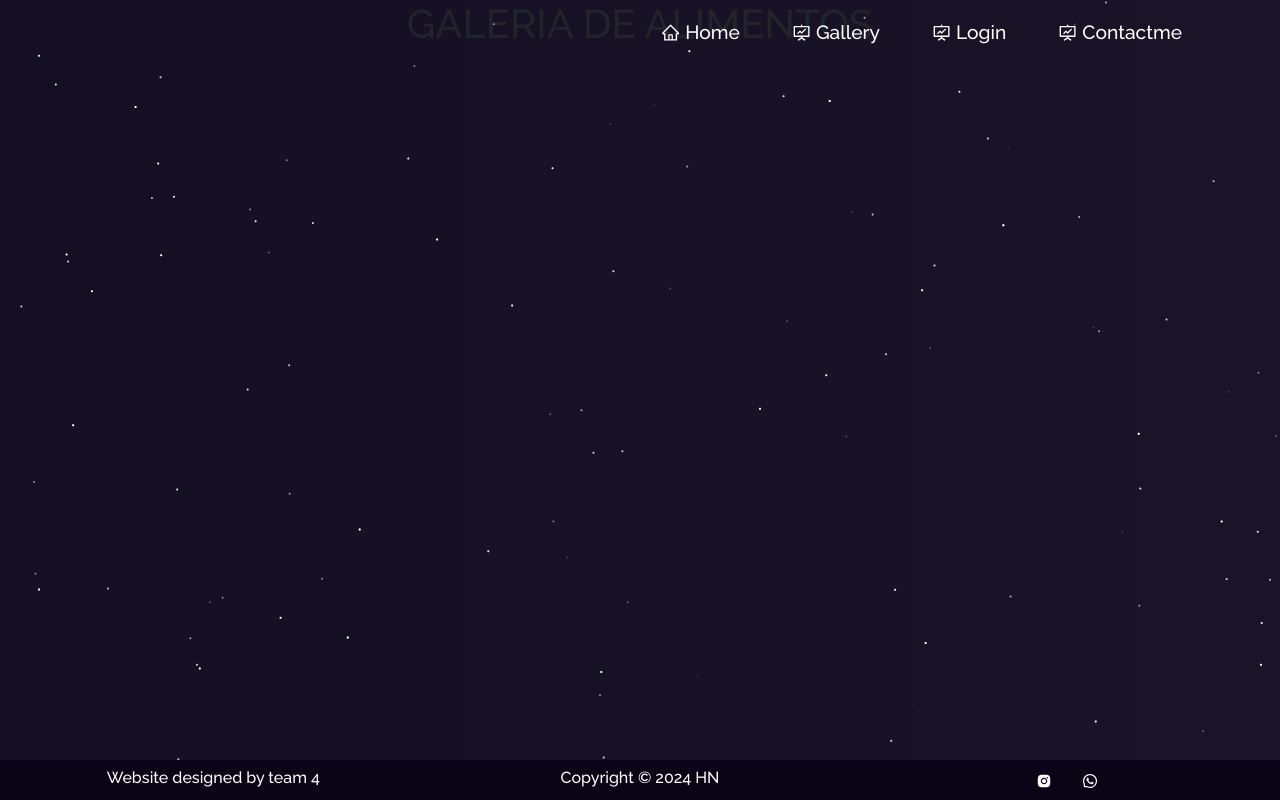
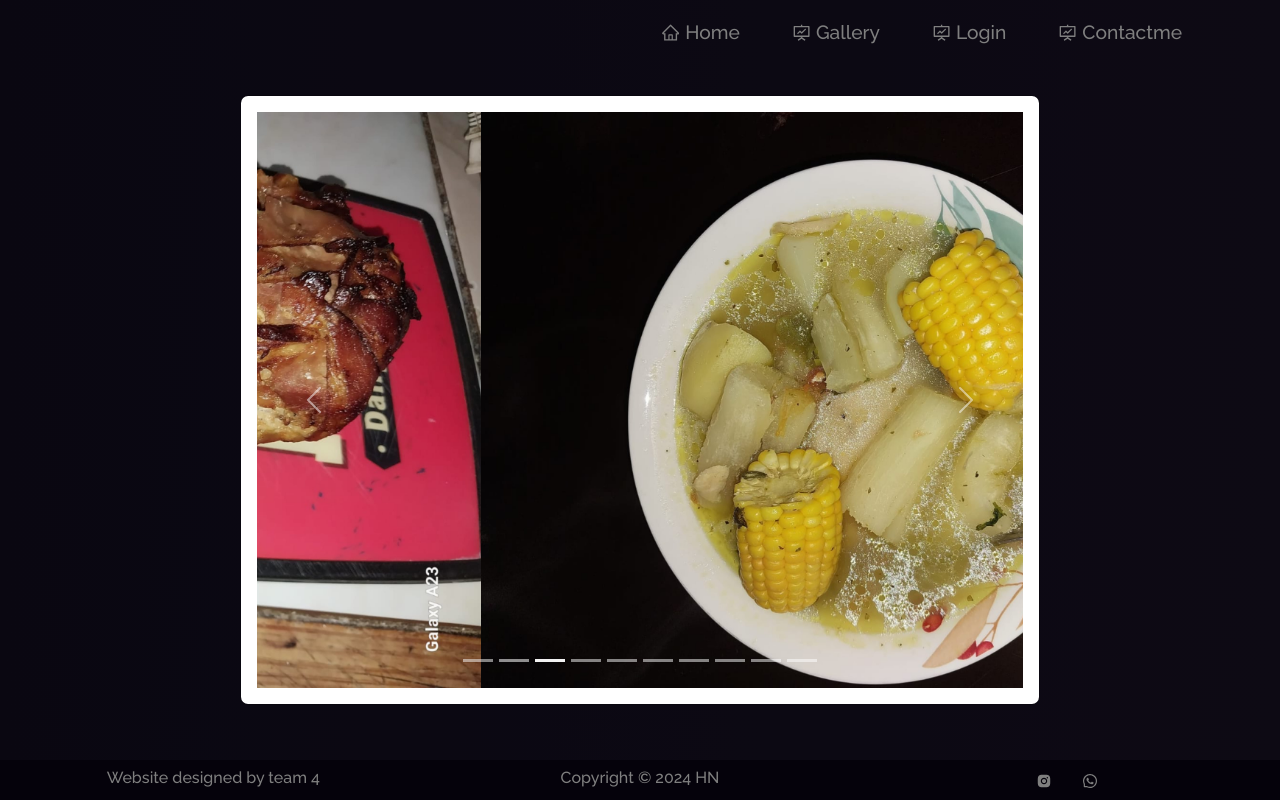
Before and after one commit to lenguajeIII/mi-proyecto-react, a React (Create React App) app: page /food in a window 1280 px wide. Built offline with nearby package versions, Linux system fonts and the light colour scheme.

Commit message:
carrusel de comidas arreglado

```diff
--- a/src/App.js
+++ b/src/App.js
@@ -25,9 +25,9 @@ import "./STYLES/Product.css";
 import "./STYLES/App.css";
 import "bootstrap/dist/css/bootstrap.min.css";
 import Login from "./PAGES/Login";
-import Food from "./PAGES/Food";
-import Portrait from "./PAGES/Portrait";
-import Product from "./PAGES/Product";
+import Food from "./PAGES/food";
+import Portrait from "./PAGES/portrait";
+import Product from "./PAGES/product";
 
 function App() {
   const [load, upadateLoad] = useState(true);
--- a/src/PAGES/food.js
+++ b/src/PAGES/food.js
@@ -1,16 +1,75 @@
-import React from "react";
-import { Container } from "react-bootstrap";
-import Particle from "../components/Particle";
+import React, { useState, useEffect } from 'react';
+import { Modal, Carousel } from 'react-bootstrap';
+import Lightbox from 'react-image-lightbox';
+import 'react-image-lightbox/style.css';
 
+// Importa tus imágenes aquí
+import alimen_1 from '../MEDIA/images/1.jpg';
+import alimen_2 from '../MEDIA/images/2.jpg';
+import alimen_3 from '../MEDIA/images/3.jpg';
+import alimen_4 from '../MEDIA/images/4.jpg';
+import alimen_5 from '../MEDIA/images/5.jpg';
+import alimen_6 from '../MEDIA/images/6.jpg';
+import alimen_7 from '../MEDIA/images/7.jpg';
+import alimen_8 from '../MEDIA/images/8.jpg';
+import alimen_9 from '../MEDIA/images/9.jpg';
+import alimen_10 from '../MEDIA/images/10.jpg';
 
 function Food() {
+  const [showModal, setShowModal] = useState(false);
+  const [lightboxOpen, setLightboxOpen] = useState(false);
+  const [activeIndex, setActiveIndex] = useState(0);
+
+  const images = [alimen_1, alimen_2, alimen_3, alimen_4, alimen_5, alimen_6, alimen_7, alimen_8, alimen_9, alimen_10];
+
+  useEffect(() => {
+    setShowModal(true); // Abre el modal automáticamente al cargar la página
+  }, []);
+
+  const closeModal = () => setShowModal(false);
+
+  const openLightbox = (index) => {
+    setShowModal(false); // Cierra el modal antes de abrir el Lightbox
+    setActiveIndex(index);
+    setLightboxOpen(true);
+  };
+
+  const closeLightbox = () => {
+    setLightboxOpen(false);
+    setTimeout(() => setShowModal(true), 300); // Reabre el modal después de cerrar el Lightbox
+  };
+
   return (
-    <Container>
-      <Particle />
+    <>
+      <Modal show={showModal} onHide={closeModal} size="lg" centered>
+        <Modal.Body>
+          <Carousel
+            activeIndex={activeIndex}
+            onSelect={(selectedIndex) => setActiveIndex(selectedIndex)}
+            interval={1700}
+            nextLabel=""
+            prevLabel=""
+          >
+            {images.map((img, index) => (
+              <Carousel.Item key={index} onClick={() => openLightbox(index)}>
+                <img src={img} alt={`Slide ${index}`} className="d-block w-100" />
+              </Carousel.Item>
+            ))}
+          </Carousel>
+        </Modal.Body>
+      </Modal>
 
-      <h1>GALERIA DE ALIMENTOS</h1>
-
-    </Container>
+      {lightboxOpen && (
+        <Lightbox
+          mainSrc={images[activeIndex]}
+          nextSrc={images[(activeIndex + 1) % images.length]}
+          prevSrc={images[(activeIndex + images.length - 1) % images.length]}
+          onCloseRequest={closeLightbox}
+          onMovePrevRequest={() => setActiveIndex((activeIndex + images.length - 1) % images.length)}
+          onMoveNextRequest={() => setActiveIndex((activeIndex + 1) % images.length)}
+        />
+      )}
+    </>
   );
 }
 
```
Also changed, not shown: src/PAGES/Galerias.js (+2 -77 lines).
